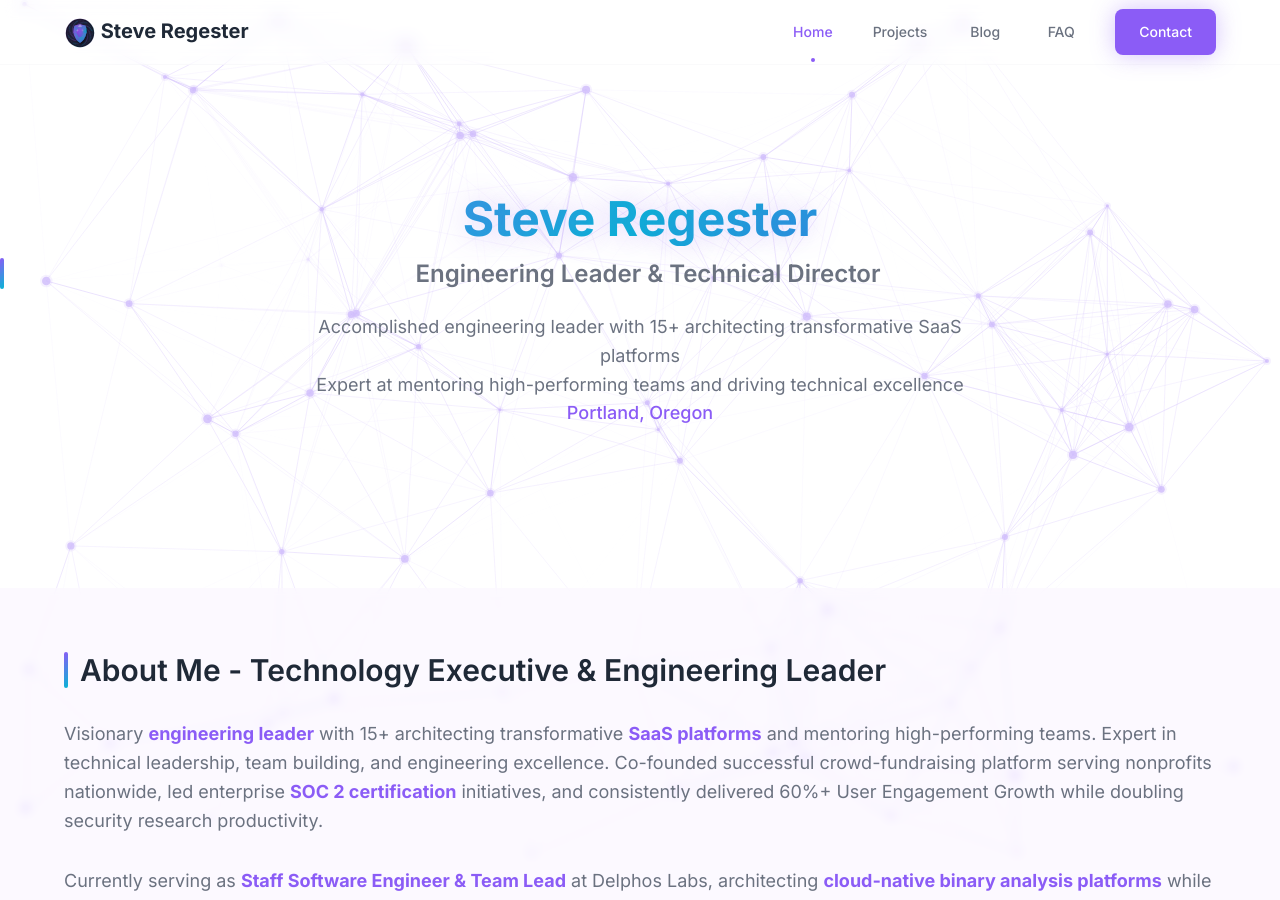
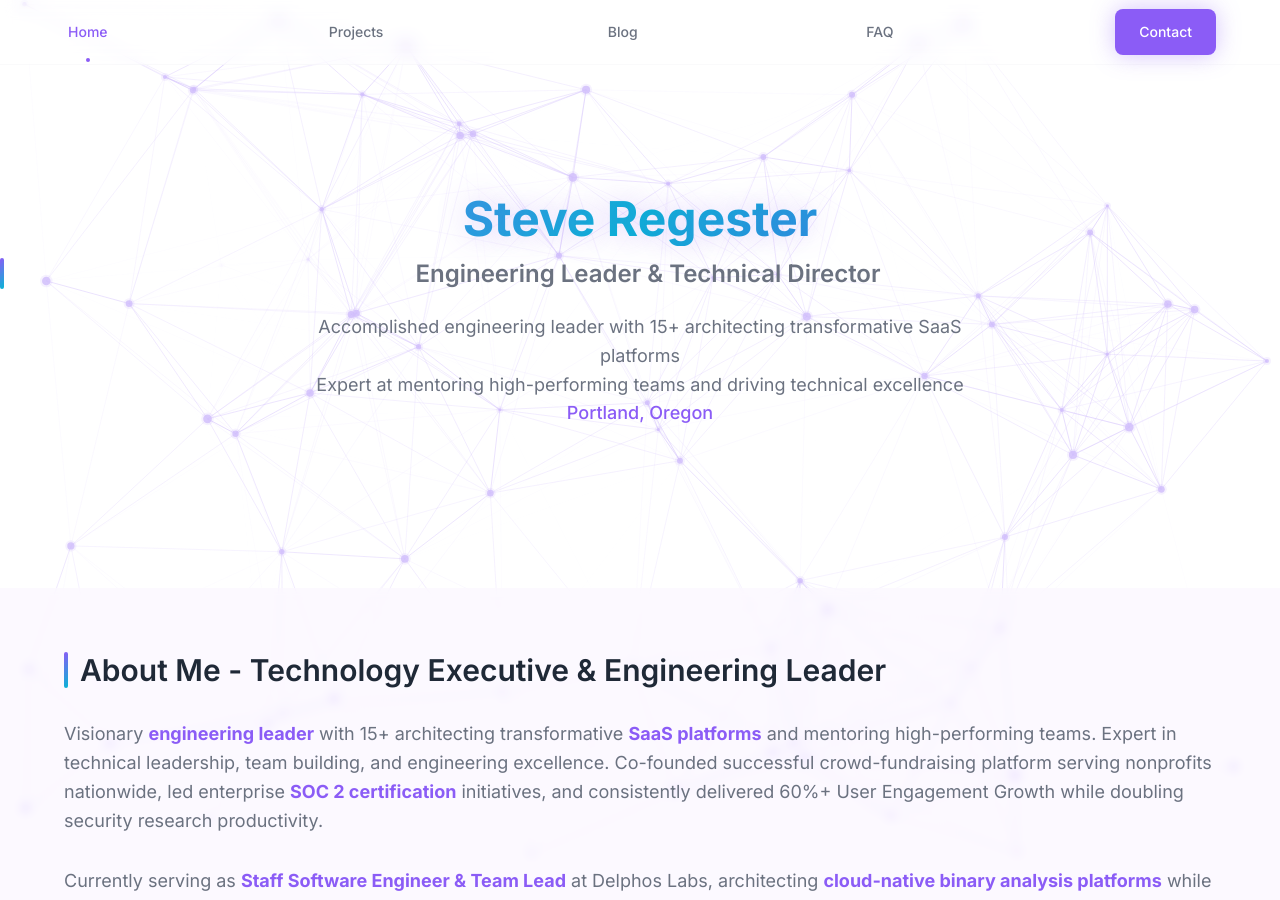
Before and after one commit to egeste/egeste.github.io, a Jekyll site: the page built from index.md, in a window 1280 px wide and 900 px high. Built offline with Jekyll 4.4.1, drawn with Linux system fonts in a browser that asks for light colours.

Commit message:
Simplify navigation: remove brand, distribute links evenly
- Remove logo and brand name from header navigation
- Switch to flex layout with space-between justification
- Navigation links now span full width for better balance
- Cleaner, more minimalist header design

🤖 Generated with [Claude Code](https://claude.ai/code)

Co-Authored-By: Claude <noreply@anthropic.com>

```diff
--- a/_includes/navigation.html
+++ b/_includes/navigation.html
@@ -1,17 +1,9 @@
 <header class="site-header" role="banner">
-  <nav class="nav-container" role="navigation" aria-label="Main navigation">
-    <div class="nav-brand">
-      <a href="{{ '/' | relative_url }}" class="brand-link" aria-label="{{ site.author.name }} - Home">
-        <img src="{{ '/assets/images/logo.svg' | relative_url }}" alt="{{ site.title }} Logo" class="brand-logo" width="32" height="32" style="vertical-align: middle;">
-        <span class="brand-name">{{ site.title }}</span>
-      </a>
-    </div>
-    <div class="nav-links">
-      <a href="{{ '/' | relative_url }}" class="nav-link {% if page.url == '/' %}active{% endif %}" {% if page.url == '/' %}aria-current="page"{% endif %}>Home</a>
-      <a href="{{ '/projects' | relative_url }}" class="nav-link {% if page.url contains 'projects' %}active{% endif %}" {% if page.url contains 'projects' %}aria-current="page"{% endif %}>Projects</a>
-      <a href="{{ '/blog' | relative_url }}" class="nav-link {% if page.url contains 'blog' %}active{% endif %}" {% if page.url contains 'blog' %}aria-current="page"{% endif %}>Blog</a>
-      <a href="{{ '/faq' | relative_url }}" class="nav-link {% if page.url contains 'faq' %}active{% endif %}" {% if page.url contains 'faq' %}aria-current="page"{% endif %}>FAQ</a>
-      <a href="mailto:{{ site.social.email }}" class="nav-link nav-cta btn btn-primary-cta" aria-label="Contact {{ site.author.name }} via email">Contact</a>
-    </div>
+  <nav class="nav-container" role="navigation" aria-label="Main navigation" style="display: flex; justify-content: space-between; width: 100%;">
+    <a href="{{ '/' | relative_url }}" class="nav-link {% if page.url == '/' %}active{% endif %}" {% if page.url == '/' %}aria-current="page"{% endif %}>Home</a>
+    <a href="{{ '/projects' | relative_url }}" class="nav-link {% if page.url contains 'projects' %}active{% endif %}" {% if page.url contains 'projects' %}aria-current="page"{% endif %}>Projects</a>
+    <a href="{{ '/blog' | relative_url }}" class="nav-link {% if page.url contains 'blog' %}active{% endif %}" {% if page.url contains 'blog' %}aria-current="page"{% endif %}>Blog</a>
+    <a href="{{ '/faq' | relative_url }}" class="nav-link {% if page.url contains 'faq' %}active{% endif %}" {% if page.url contains 'faq' %}aria-current="page"{% endif %}>FAQ</a>
+    <a href="mailto:{{ site.social.email }}" class="nav-link nav-cta btn btn-primary-cta" aria-label="Contact {{ site.author.name }} via email">Contact</a>
   </nav>
 </header>
```
